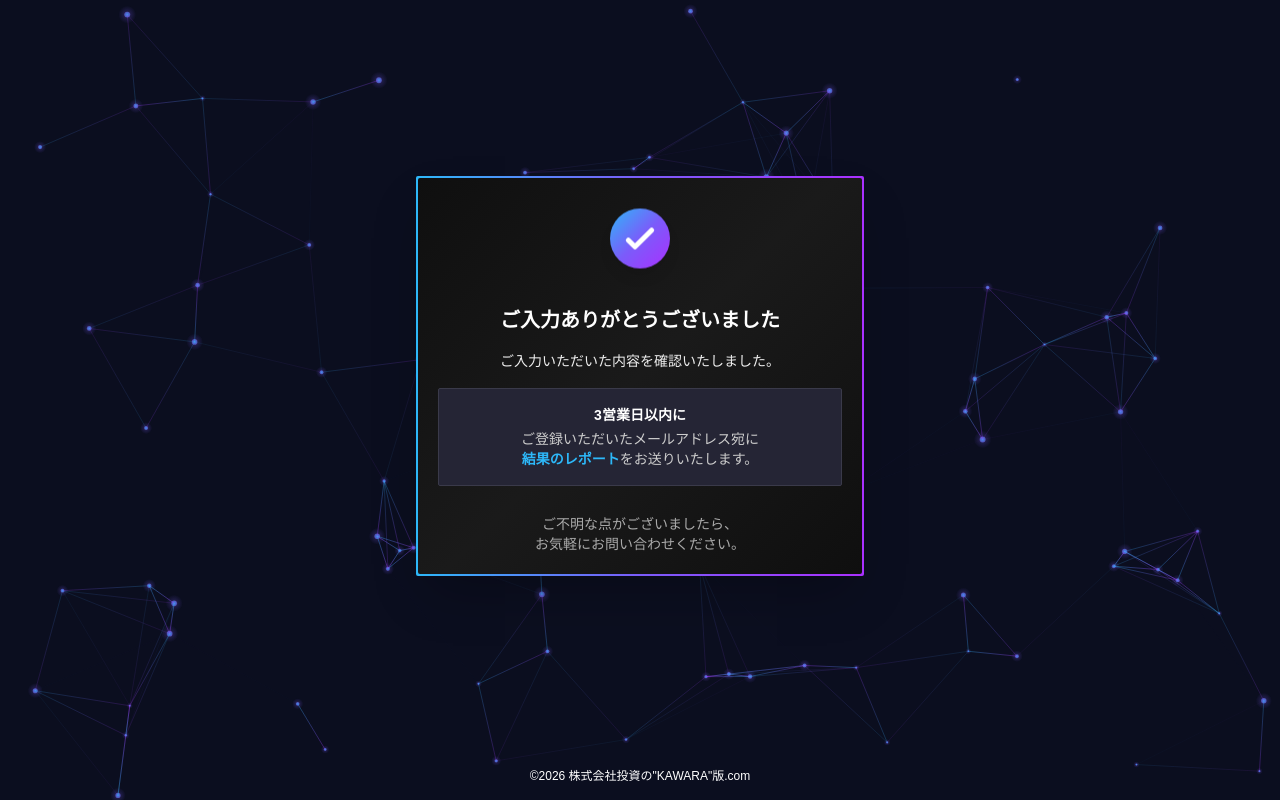
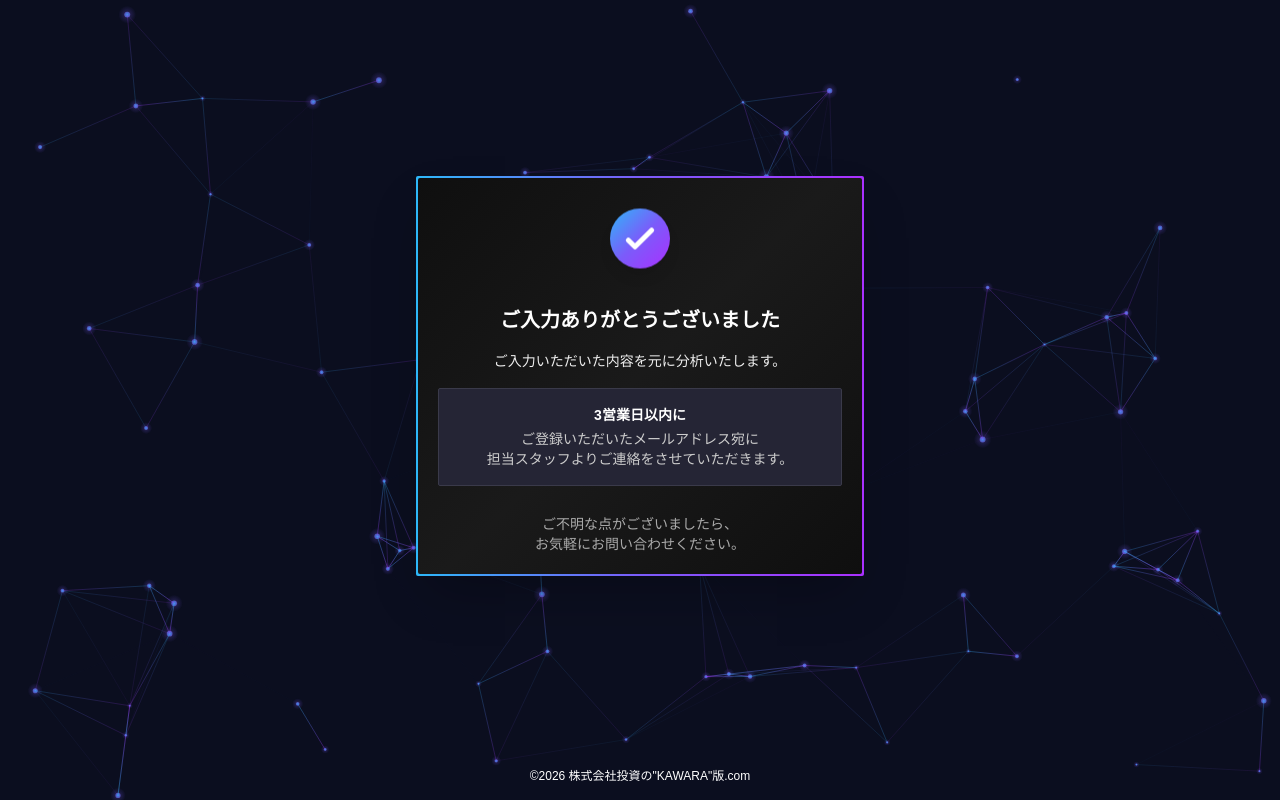
Before and after one commit to BCL-kowaki/kiwami-kawara, a Next.js app: page / in a window 1280 px wide. Both pictures are taken after typing "Sample", "Sample", "name@example.com" into the empty fields and a click on the button "送信する". Built offline with nearby package versions, Linux system fonts and the light colour scheme; no server answers.

Commit message:
update: page.tsx changes

```diff
--- a/app/page.tsx
+++ b/app/page.tsx
@@ -280,7 +280,7 @@ export default function Home() {
                                 </h1>
                                 <div className="space-y-4 mb-6">
                                     <p className="text-sm leading-relaxed" style={{ color: '#eeeeee' }}>
-                                        ご入力いただいた内容を確認いたしました。
+                                        ご入力いただいた内容を元に分析いたします。
                                     </p>
                                     <div className="rounded-[2px] p-4 border text-sm" style={{ background: '#252535', borderColor: '#3a3a4a' }}>
                                         <p className="font-bold mb-1" style={{ color: '#ffffff' }}>
@@ -288,7 +288,7 @@ export default function Home() {
                                         </p>
                                         <p style={{ color: '#cccccc' }}>
                                             ご登録いただいたメールアドレス宛に<br />
-                                            <span className="font-bold" style={{ color: '#2db8f9' }}>結果のレポート</span>をお送りいたします。
+                                            担当スタッフよりご連絡をさせていただきます。
                                         </p>
                                     </div>
                                 </div>
```
